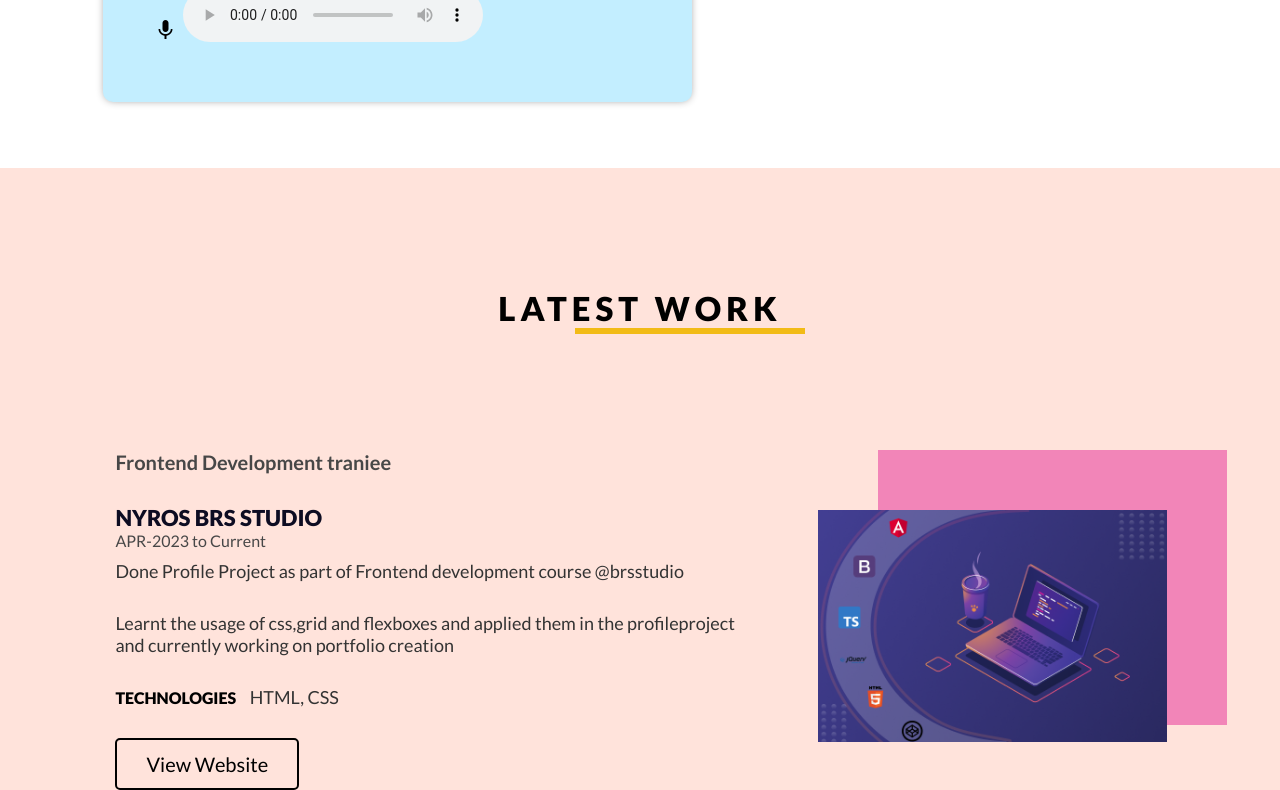
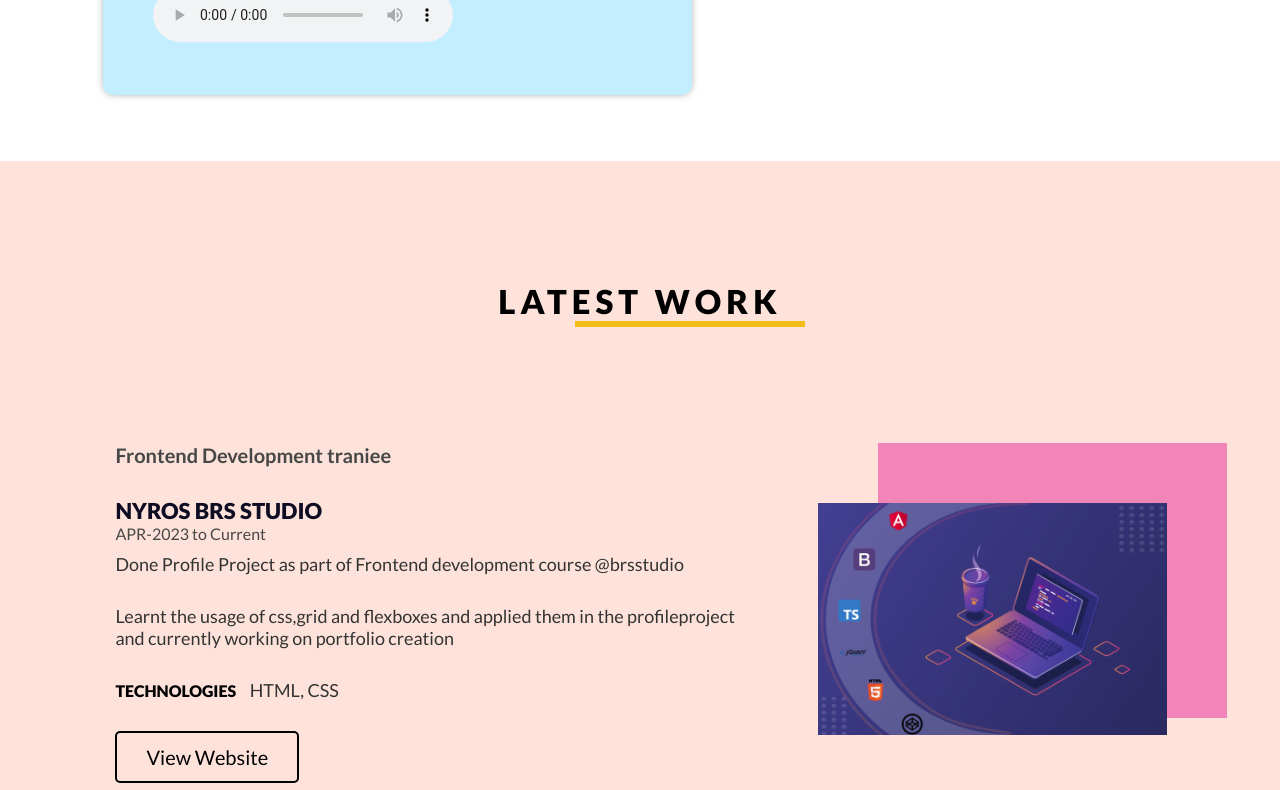
Before and after one commit to Harish-BRS/mdportifolio, a plain HTML site: page index.html in a window 1280 px wide. Shown: the part 549-1339 px from the top of the page. Drawn offline with Linux system fonts and the light colour scheme.

Commit message:
second commit

```diff
--- a/assets/style.css
+++ b/assets/style.css
@@ -193,8 +193,8 @@ header .column_4 {
     background-color: rgb(195, 238, 255);
 }
 
-.material-icons {
-    margin-bottom: 10px;
+footer>.material-icons {
+    padding: 20px;
 }
 
 /*.pod_cast_blk img{width: 60%;}*/
--- a/index.html
+++ b/index.html
@@ -43,8 +43,7 @@
                         <!-- Podcasr start -->
                         <div class="pod_cast_blk">
                             <h2>Listen to my Podcast</h2>
-                            <i class="material-icons">mic
-                                <audio src="assets/Audio/Podcast.mp3" controls class="audio"></audio></i>
+                            <audio src="assets/Audio/Podcast.mp3" controls class="audio"></audio>
                         </div>
                         <!-- Podcasr end -->
                     </div>
```
